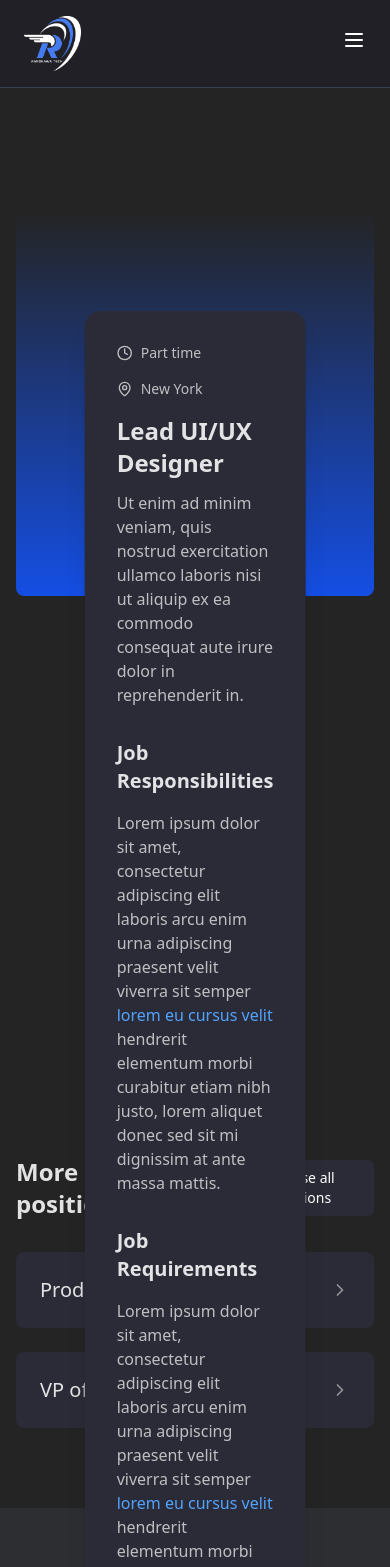
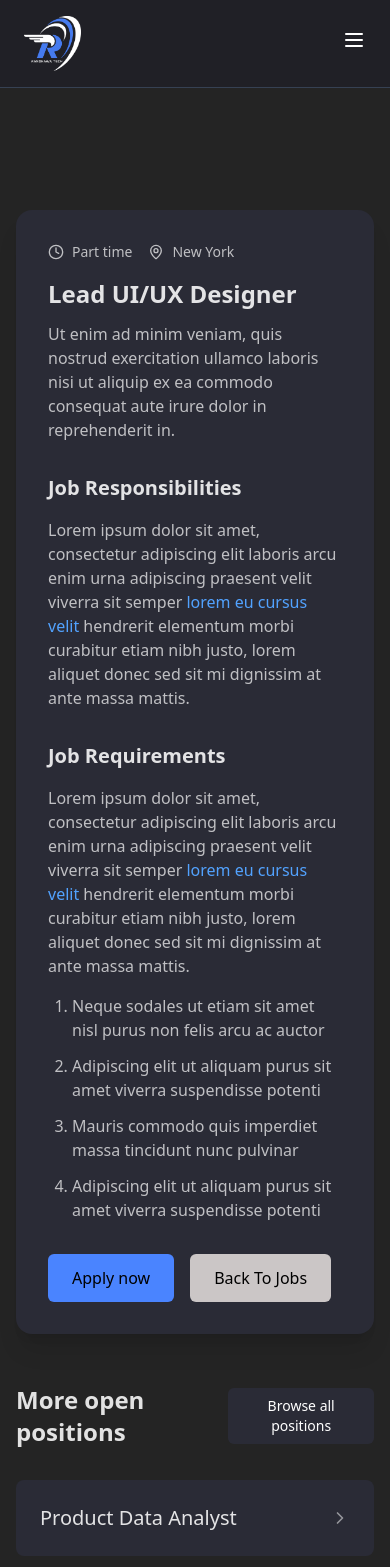
Before and after one commit to faizbahu/softwareComapny, a React (Vite) app: page /jobDetails in a window 390 px wide. Shown: the top 1567 px of the page. Built offline with nearby package versions, Linux system fonts and the light colour scheme.

Commit message:
fixed resonsived ness

```diff
--- a/src/pages/CareersPage.jsx
+++ b/src/pages/CareersPage.jsx
@@ -240,7 +240,7 @@ export default function CareersPage() {
       </div>
     </div>
     <div className="min-h-screen bg-[#1C1D20] py-16 md:py-24 ">
-      <div className="justify-center gap-[120px] mx-auto flex  items-center ">
+      <div className="justify-center gap-[120px] mx-auto flex flex-col md:flex-row items-center ">
 
         <div>
         <h1 className="text-4xl md:text-5xl font-bold mb-4">What our  <br />  Teams ays</h1>
@@ -250,8 +250,8 @@ export default function CareersPage() {
           ullamco laboris nisi ut aliquip ex ea commodo.
         </p>
         </div>
-        <div className="flex gap-[30px]">
-        <div className="flex flex-col gap-[30px]">
+        <div className="flex flex-col md:flex-row md:gap-[30px]">
+        <div className="flex flex-col md:flex-row md:gap-[30px]">
         <TestimonialCard
         quote="The best place to work"
         testimonial="Lorem ipsum dolor sit amet dolor sit consectetur adipiscing elit, sed do eiusmod tempor incididunt ut labore et dolore magna aliqua enim ad minim"
--- a/src/pages/JobDetailsPage.jsx
+++ b/src/pages/JobDetailsPage.jsx
@@ -7,15 +7,15 @@ export default function JobDetailsPage() {
     <Navbar />
     <main className="container mx-auto px-4 py-8 relative mt-[90px]">
         {/* Job Header */}
-        <div  style={{
+        <div style={{
       background:
         "linear-gradient(180deg, rgba(20, 78, 227, 0) 0%, rgba(20, 78, 227, 1) 100%)",
-    }} className="relative h-[386px] rounded-lg p-4 md:p-8 mb-32">
-          <div className="max-w-3xl mx-auto">{/* Job content will be placed here */}</div>
+    }} className="hidden md:block relative h-[386px] rounded-lg p-4 md:p-8 mb-32">
+          <div className=" max-w-3xl mx-auto">{/* Job content will be placed here */}</div>
         </div>
 
         {/* Job Details Card */}
-        <div className="absolute top-[10%] left-1/2 transform -translate-x-1/2 max-w-3xl bg-[#2A2B36] rounded-2xl shadow-xl overflow-hidden">
+        <div className="md:absolute top-[10%] left-1/2 transform md:-translate-x-1/2 max-w-3xl bg-[#2A2B36] rounded-2xl shadow-xl overflow-hidden">
           <div className="p-8 md:p-12">
             {/* Job Tags */}
             <div className="flex flex-wrap gap-4 mb-4 text-sm">
@@ -79,7 +79,7 @@ export default function JobDetailsPage() {
         </div>
 
         {/* More Positions */}
-        <div className="max-w-6xl mx-auto mt-[560px] mb-12">
+        <div className="max-w-6xl mx-auto mt-[50px] md:mt-[560px] mb-12">
           <div className="flex justify-between items-center mb-8">
             <h2 className="text-2xl font-bold">More open positions</h2>
             <button className="bg-[#2A2B36] hover:bg-gray-700 text-white px-4 py-2 rounded-md text-sm transition">
```
